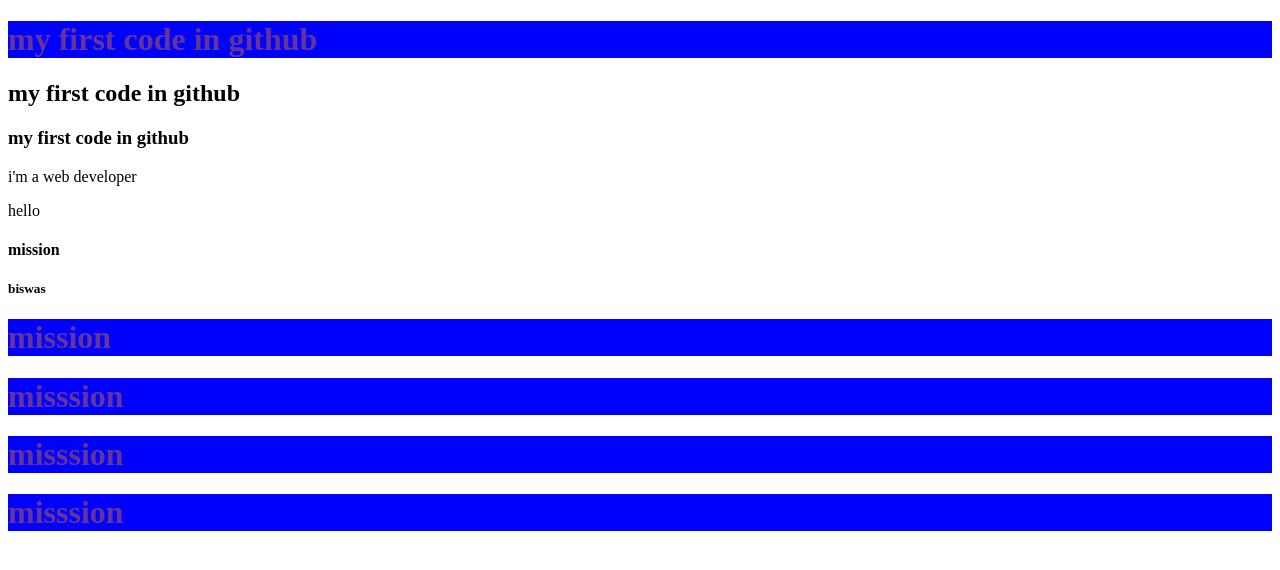
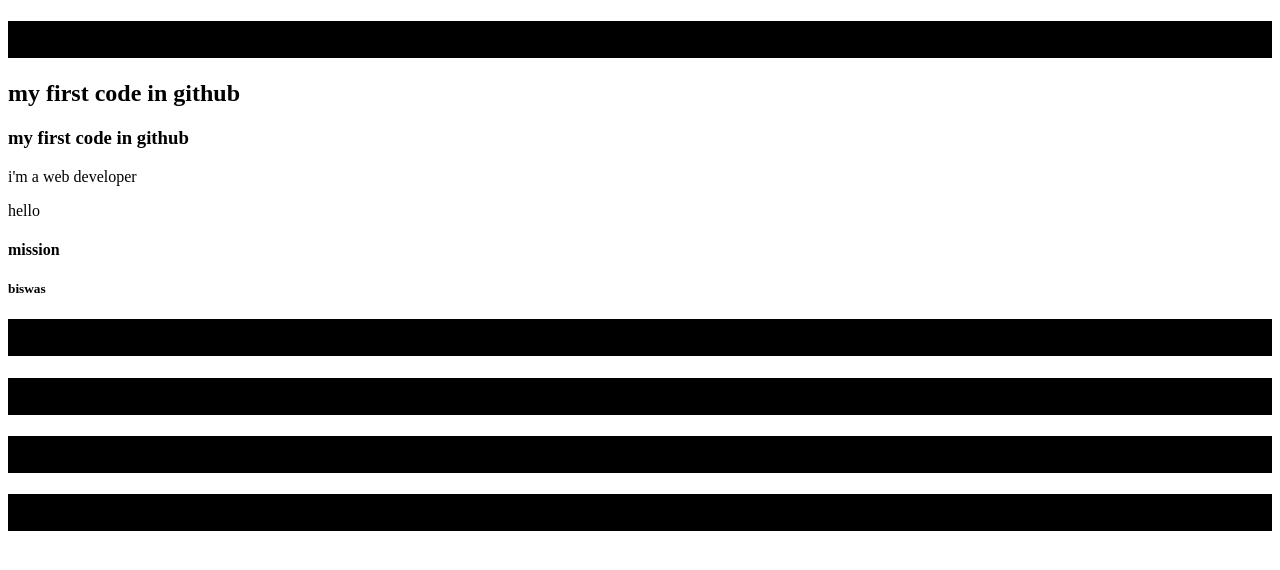
Before and after one commit to missionbiswas/my-new-repo, a plain HTML site: page index.html in a window 1280 px wide. Drawn offline with Linux system fonts and the light colour scheme.

Commit message:
lll commit

```diff
--- a/style.css
+++ b/style.css
@@ -3,6 +3,6 @@ h1 {
 }
 
 h1 {
-    background-color: blue;
-    color: rebeccapurple;
+    background-color: black;
+    color: black;
 }
```
